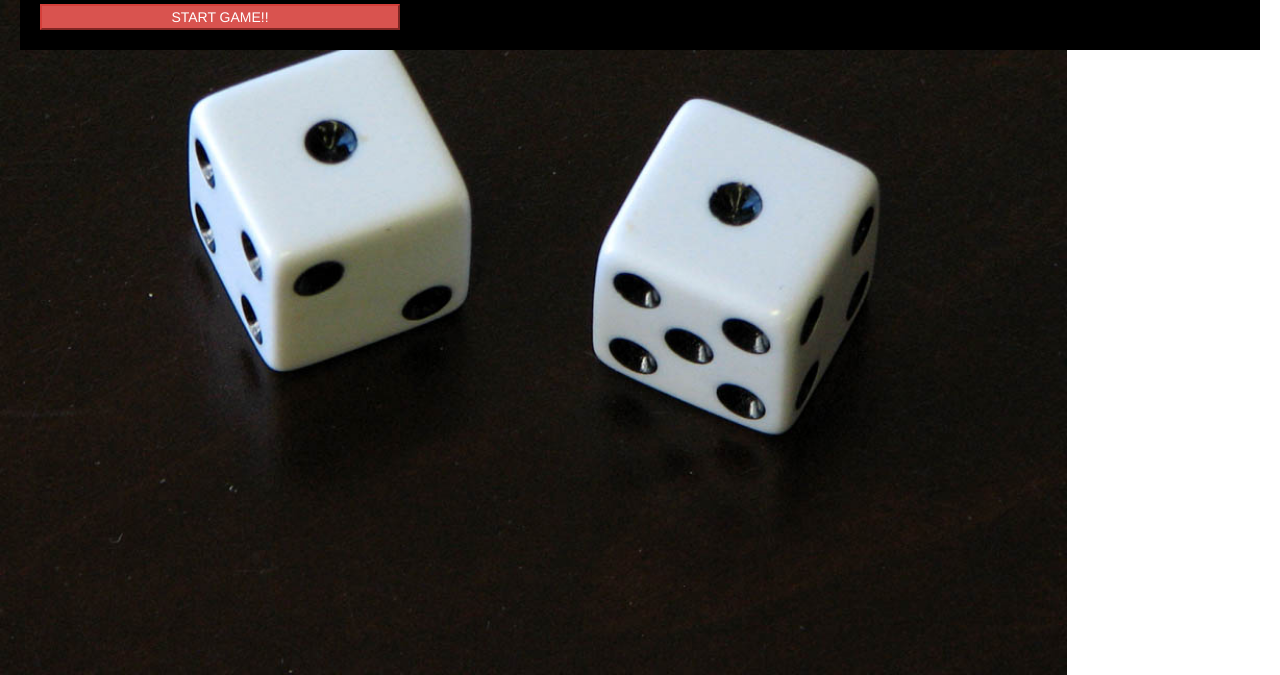
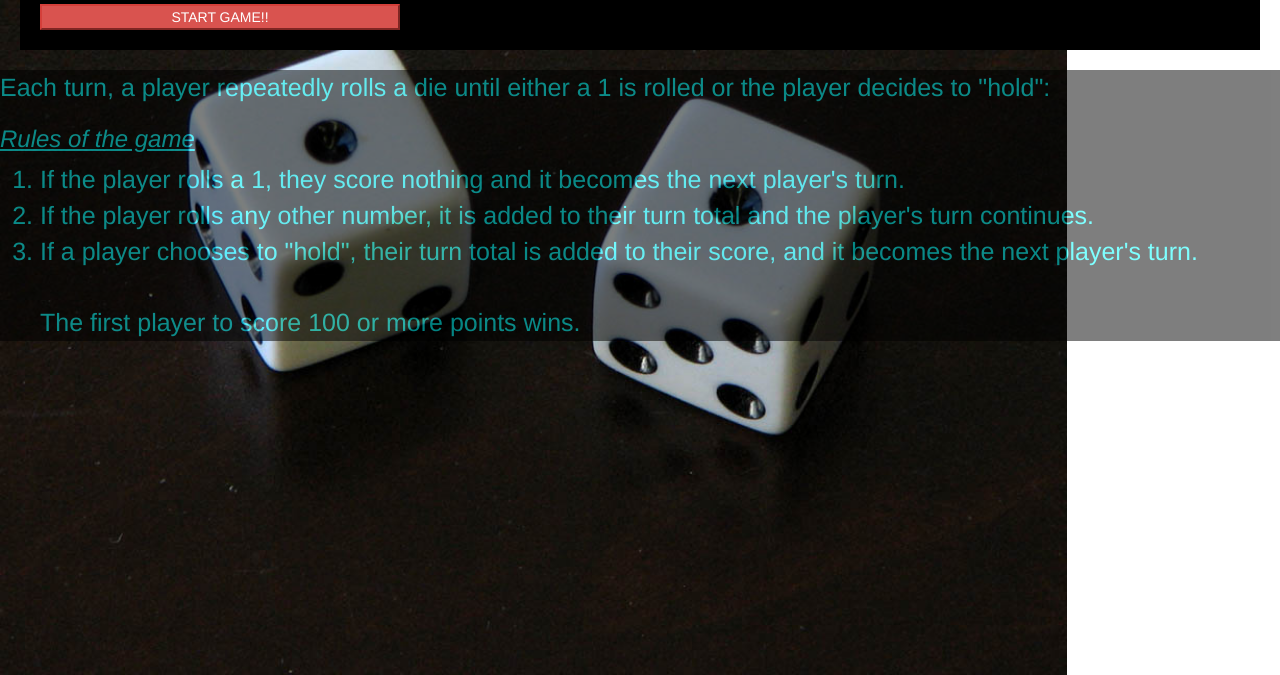
Before and after one commit to Shyla27/dice2, a plain HTML site: page index.html in a window 1280 px wide. Shown: the part 145-820 px from the top of the page. Drawn offline with Linux system fonts and the light colour scheme.

Commit message:
added content to my html file and styled it in css

```diff
--- a/css/styles.css
+++ b/css/styles.css
@@ -4,7 +4,12 @@ body, html{
     background-repeat: no-repeat;
     background-size: contain;
 }
-
+.intro {
+  color:aqua;
+  background-color: black;
+  opacity: 0.5;
+font-size: 25px;
+}
 h2{
     color: brown;
     font-size: 40px;
--- a/index.html
+++ b/index.html
@@ -12,8 +12,7 @@
 
 </head>
 
-<body>
-
+  <body>
 
     <div class="jumbotron">
 
@@ -26,6 +25,16 @@
     </div>
 
 
+      <div class="intro">
+             <p>Each turn, a player repeatedly rolls a die until either a 1 is rolled or the player decides to "hold":</p>
+         <h3> <u><i>Rules of the game</u></i></h3>
+         <ol>
+               <li>If the player rolls a 1, they score nothing and it becomes the next player's turn.</li>
+         <li>If the player rolls any other number, it is added to their turn total and the player's turn continues.</li>
+       <li>If a player chooses to "hold", their turn total is added to their score, and it becomes the next player's turn.</li>
+          <br>The first player to score 100 or more points wins.
+        </ol>
+      </div>
 
     <div class="container">
         <div class="main-buttons">
```
